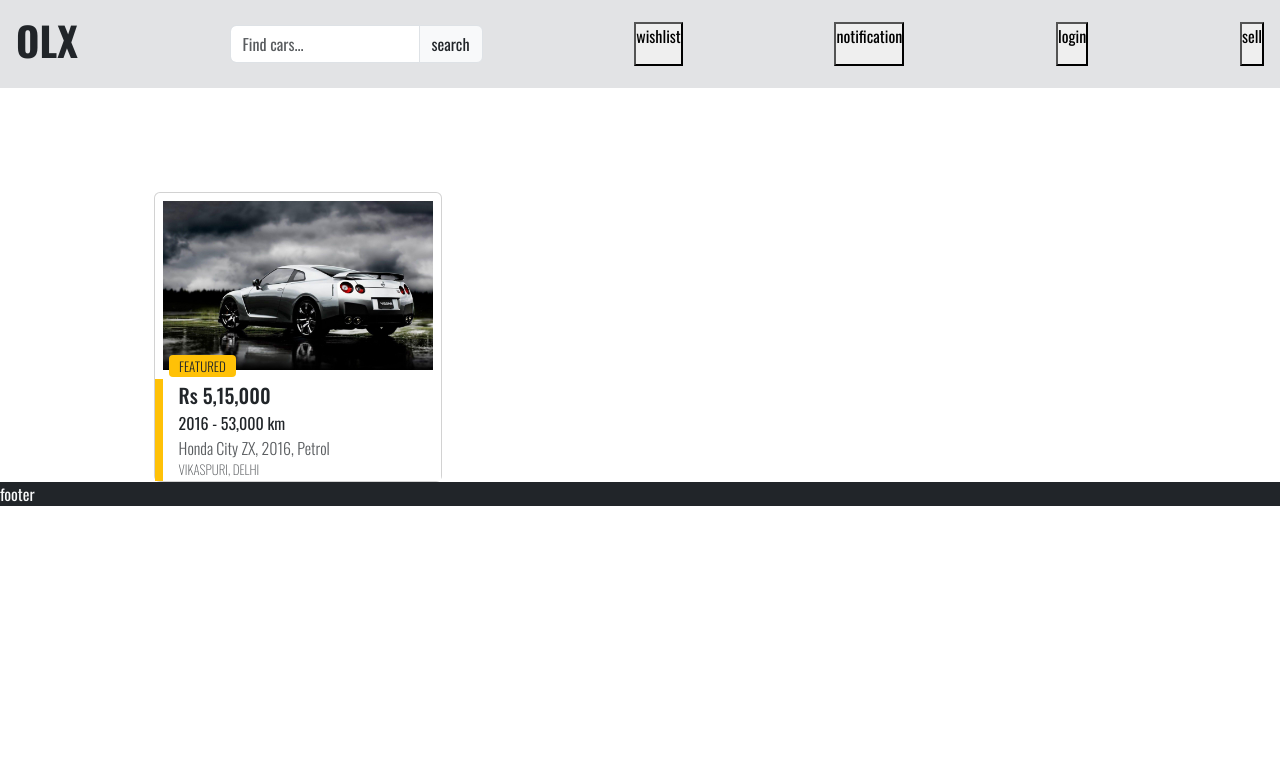
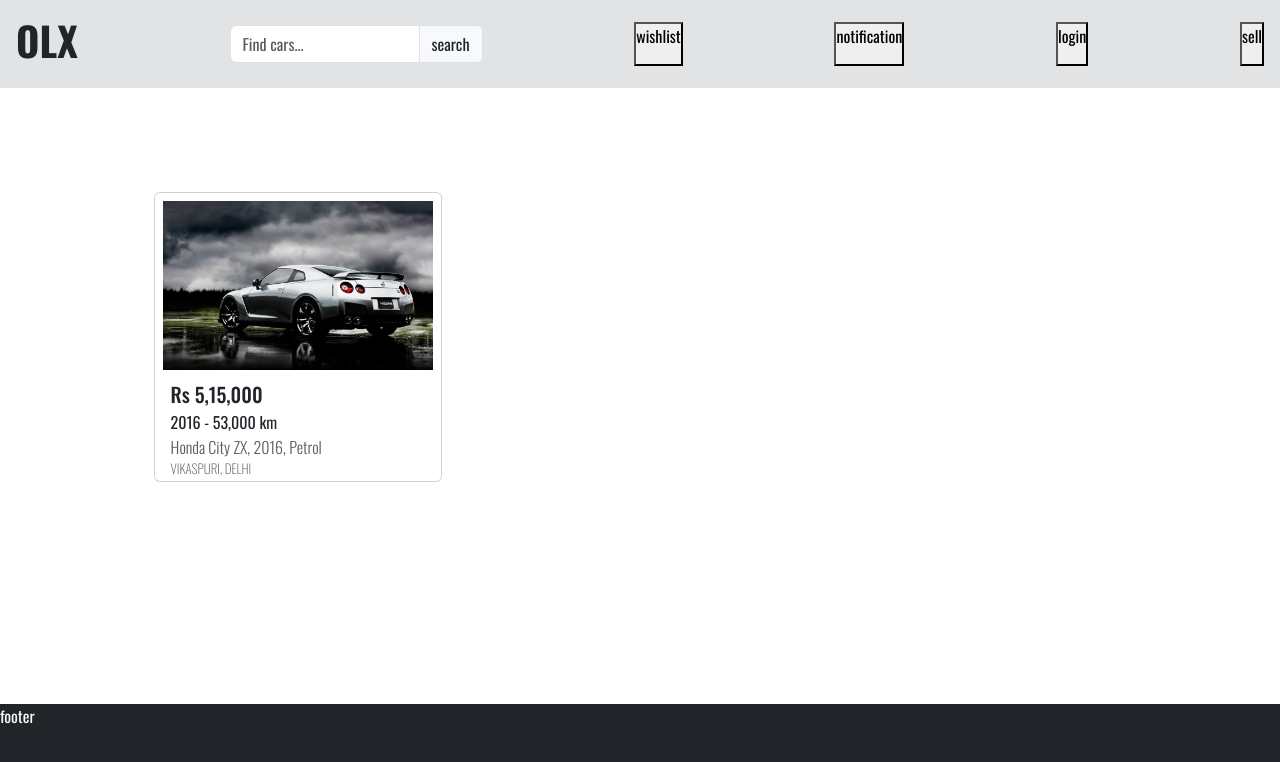
Before and after one commit to amithkv246/crudApp, a React (Vite) app: page /home in a window 1280 px wide. Both pictures are taken after a click on the button "Login". Shown: the top 762 px of the page. Built offline with nearby package versions, Linux system fonts and the light colour scheme; a web font is replaced by a local one.

Commit message:
Created productDetailsPage and set its Route.

```diff
--- a/src/App.jsx
+++ b/src/App.jsx
@@ -3,6 +3,7 @@ import LoginPage from "./pages/loginPage";
 import RegisterPage from "./pages/registerPage";
 import ProtectedRoute from "./provider/protectedRoute";
 import HomePage from "./pages/homePage";
+import ProductDetailsPage from "./pages/productDetailsPage";
 
 function App() {
 
@@ -11,8 +12,8 @@ function App() {
       <Routes>
         <Route path="/" element={<LoginPage />} />
         <Route path="/register" element={<RegisterPage />} />
-          <Route path="/home" element={
-            <ProtectedRoute><HomePage /></ProtectedRoute>} />
+        <Route path="/home" element={<ProtectedRoute><HomePage /></ProtectedRoute>} />
+        <Route path="/product_details" element={<ProductDetailsPage />} />
       </Routes>
     </>
   )
--- a/src/components/cardCom.jsx
+++ b/src/components/cardCom.jsx
@@ -1,12 +1,14 @@
 import React, { useState } from 'react';
 import Button from 'react-bootstrap/Button';
 import Card from 'react-bootstrap/Card';
+import { useNavigate } from 'react-router';
 
-function CardCom() {
-    const [isFeatured, setIsFeatured] = useState(true)
+function CardCom({ onClick }) {
+    const [isFeatured, setIsFeatured] = useState(false)
+    const navigate = useNavigate()
     return (
         <>
-            <Card className={isFeatured ? "" : ""} style={{ width: '18rem', minHeight: '18rem' }}>
+            <Card className={isFeatured ? "" : ""} style={{ width: '18rem', minHeight: '18rem' }} onClick={onClick}>
                 <div className={isFeatured ? "imgContainer d-flex align-items-center justify-content-center" : ""}>
                     <Card.Img className={isFeatured ? "cardImg p-2" : "p-2"} src="./loginbg/loginbg.jpg" />
                     {
@@ -14,8 +16,8 @@ function CardCom() {
                         <div className='cardFeatured bg-warning rounded-1 fw-light' style={{ fontSize: "small", padding: "1px 10px" }}>FEATURED</div>
                     }
                 </div>
-                <Card.Body className={isFeatured ? "p-0 ps-2 bg-warning" : "p-0"}>
-                    <div className={isFeatured ? "d-flex flex-column gap-1 bg-white p-3 pt-1 pb-1" : "d-flex flex-column gap-1 p-3 pt-1 pb-1"}>
+                <Card.Body className={isFeatured ? "p-0 ps-2 bg-warning rounded-bottom-1" : "p-0"}>
+                    <div className={isFeatured ? "d-flex flex-column gap-1 bg-white p-3 pt-1 pb-1" : "d-flex flex-column gap-1 p-3 pt-1 pb-1"} style={{ borderRadius: "0px 0px 0.2rem 0.2rem" }}>
                         <Card.Title className='p-0 m-0'>Rs 5,15,000</Card.Title>
                         <Card.Text className='p-0 m-0 fw-normal'>2016 - 53,000 km</Card.Text>
                         <Card.Subtitle className='p-0 m-0 text-muted fw-light'>Honda City ZX, 2016, Petrol</Card.Subtitle>
--- a/src/components/footerCom.jsx
+++ b/src/components/footerCom.jsx
@@ -3,7 +3,7 @@ import React from 'react';
 function FooterCom() {
   return (
     <>
-      <footer className='bg-dark text-light'>
+      <footer className='bg-dark text-light position-fixed bottom-0' style={{ height: "12vh", width: "100%" }}>
         <div>footer</div>
       </footer>
     </>
--- a/src/pages/homePage.jsx
+++ b/src/pages/homePage.jsx
@@ -2,14 +2,16 @@ import React from 'react';
 import Navbar from '../components/navbar';
 import CardCom from '../components/cardCom';
 import FooterCom from '../components/footerCom';
+import { useNavigate } from 'react-router';
 
 function HomePage() {
+  const navigate = useNavigate()
   return (
     <>
       <div>
         <Navbar />
-        <div className='d-flex' style={{ margin: "24vh 0px 0px 12vw" }}>
-          <CardCom />
+        <div className='d-flex' style={{ margin: "24vh 0vw 24vh 12vw" }}>
+          <CardCom onClick={() => navigate("/product_details")} />
         </div>
         <FooterCom />
       </div>
--- /dev/null
+++ b/src/pages/productDetailsPage.jsx
@@ -0,0 +1,19 @@
+import React from 'react';
+import Navbar from '../components/navbar';
+import FooterCom from '../components/footerCom';
+
+function ProductDetailsPage() {
+    return (
+        <>
+            <div>
+                <Navbar />
+                <div className="" style={{ margin: "24vh 0vw 24vh 0vw" }}>
+                    <p>product details..........</p>
+                </div>
+                <FooterCom />
+            </div>
+        </>
+    );
+}
+
+export default ProductDetailsPage;
```
